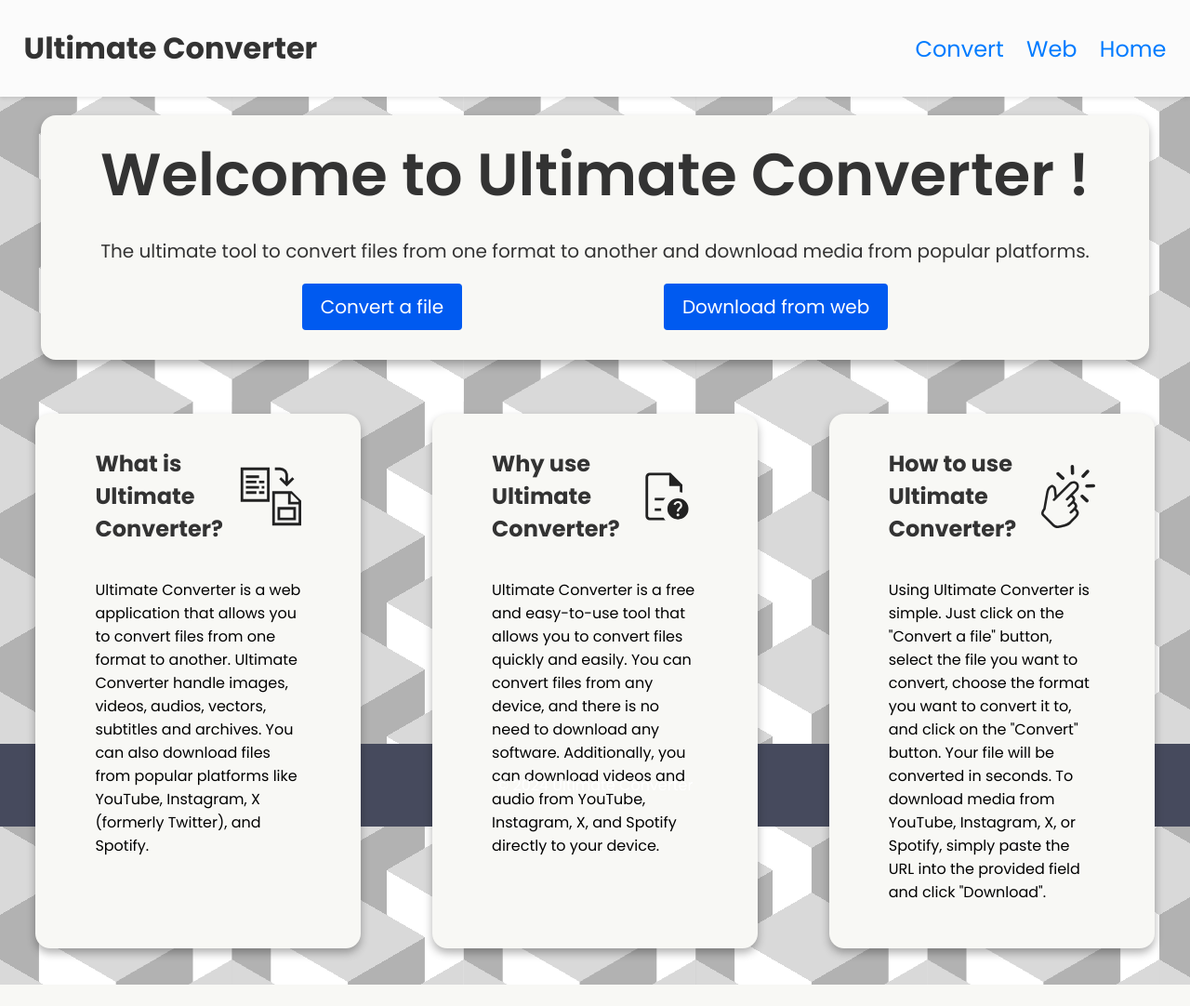
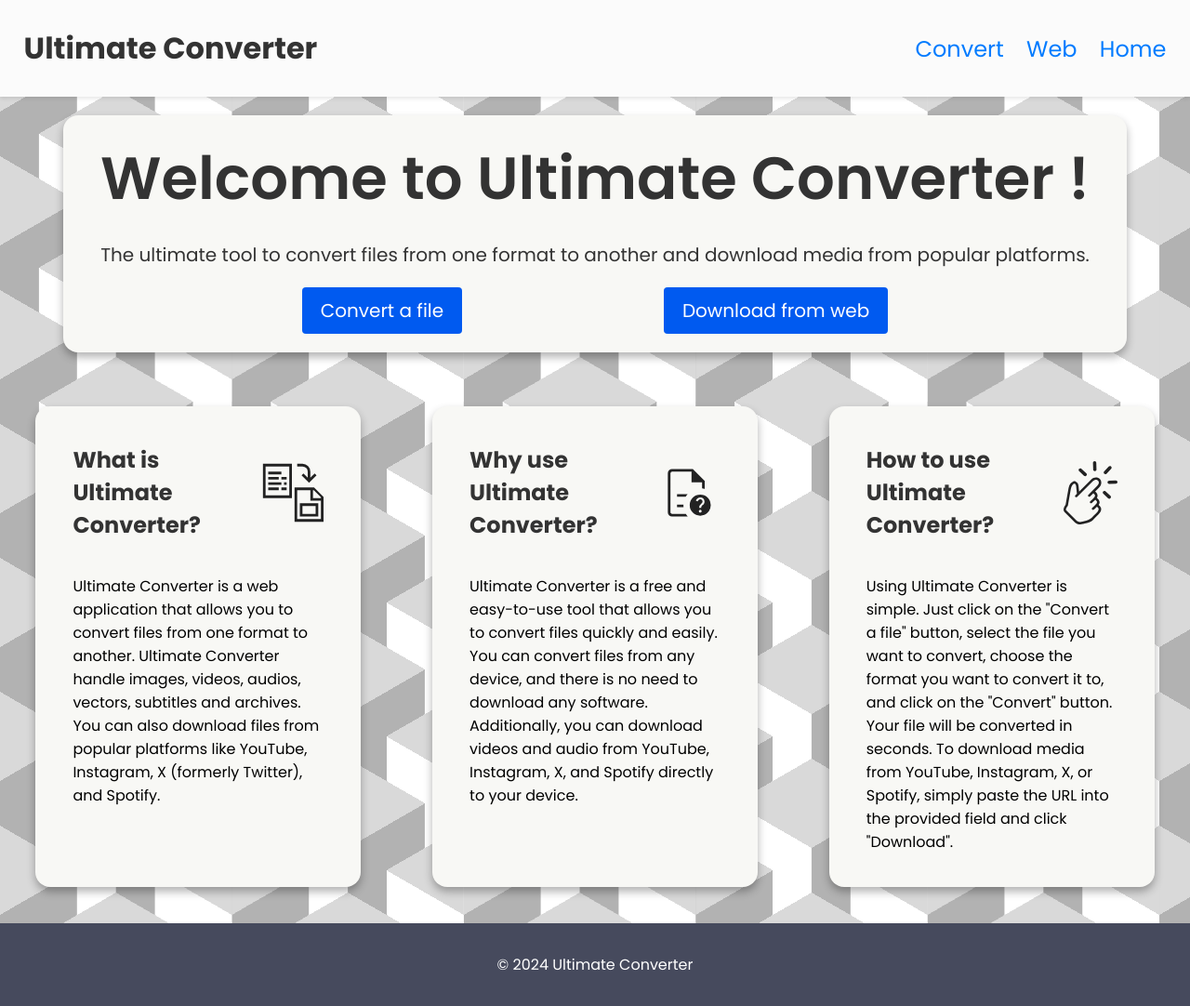
Before and after one commit to Gabrieleirbag1/Ultimate-Converter, a Flask app: page / in a window 1280 px wide. Shown: the whole page at 93% size. Before the commit the page ends 1059 px from the top, so only its background shows below. Run offline with Flask 3, Linux system fonts and the light colour scheme.

Commit message:
Refactor layout structure in HTML and CSS for improved responsiveness and organization

```diff
--- a/src/static/styles/main.css
+++ b/src/static/styles/main.css
@@ -10,6 +10,8 @@
 body {
     margin: 0;
     padding: 0;
+    display: flex;
+    flex-direction: column;
     --s: 144px; /* control the size*/
     --c1: #b2b2b2;
     --c2: #ffffff;
@@ -37,6 +39,10 @@ body {
             var(--c2) 0
         );
     background-size: calc(1.732 * var(--s)) var(--s);
+}
+
+main {
+    flex: 1;
 }
 
 section {
@@ -82,7 +88,7 @@ section {
     flex-direction: column;
     justify-content: space-evenly;
     align-items: center;
-    height: 87vh;
+    min-height: 87vh;
 }
 
 .welcome-div {
@@ -198,13 +204,13 @@ section {
     align-items: center;
     display: flex;
     justify-content: center;
-    height: 87vh;
+    min-height: 87vh;
 }
 
 .card {
     border-radius: 16px;
     box-shadow: 0 5px 10px 0 rgba(0, 0, 0, 0.3);
-    padding: 2vh 5vw 4vh;
+    padding: 20px 40px;
     background-color: #f8f8f5;
 }
 
--- a/src/templates/layout.html
+++ b/src/templates/layout.html
@@ -1,12 +1,21 @@
 <!DOCTYPE html>
 <html lang="en">
     <head>
-    <meta charset="UTF-8">
-    <meta name="viewport" content="width=device-width, initial-scale=1.0">
+        <meta charset="UTF-8" />
+        <meta name="viewport" content="width=device-width, initial-scale=1.0" />
         <title>{% block title %}Ultimate Converter{% endblock %}</title>
-    <link rel="stylesheet" href="{{ url_for('static', filename='styles/main.css') }}">
-    <link rel="stylesheet" href="{{ url_for('static', filename='styles/media.css') }}">
-    <link rel="stylesheet" href="{{ url_for('static', filename='styles/modal.css') }}">
+        <link
+            rel="stylesheet"
+            href="{{ url_for('static', filename='styles/main.css') }}"
+        />
+        <link
+            rel="stylesheet"
+            href="{{ url_for('static', filename='styles/media.css') }}"
+        />
+        <link
+            rel="stylesheet"
+            href="{{ url_for('static', filename='styles/modal.css') }}"
+        />
         {% block styles %}{% endblock styles %}
         <script src="{{ url_for('static', filename='scripts/modal.js') }}"></script>
         {% block scripts %}{% endblock %}
@@ -20,27 +29,31 @@
                 <a href="{{ url_for('home') }}">Home</a>
             </nav>
         </header>
+        <main id="main">
             <div class="container">
                 <div id="flash-container">
                     {% with messages = get_flashed_messages(with_categories=true) %}
                     {% if messages %}
                     <div id="modal" class="modal">
-                        <img src="{{ url_for('static', filename='images/alert.png') }}" width="44" height="38" />
+                        <img
+                            src="{{ url_for('static', filename='images/alert.png') }}"
+                            width="44"
+                            height="38"
+                        />
                         <span class="title">Oh snap!</span>
                         {% for category, message in messages %}
                         <p class="{{ category }}">{{ message }}</p>
                         {% endfor %}
                         <div id="dismiss-button" class="button">Dismiss</div>
                     </div>
-                {% endif %}
-            {% endwith %}
+                    {% endif %} {% endwith %}
                 </div>
 
-        {% block content %}
-        {% endblock %}
+                {% block content %} {% endblock %}
             </div>
             <footer class="footer-main">
                 <p>&copy; 2024 Ultimate Converter</p>
             </footer>
+        </main>
     </body>
 </html>
```
Lines whose indentation alone changed are shown as unchanged.
